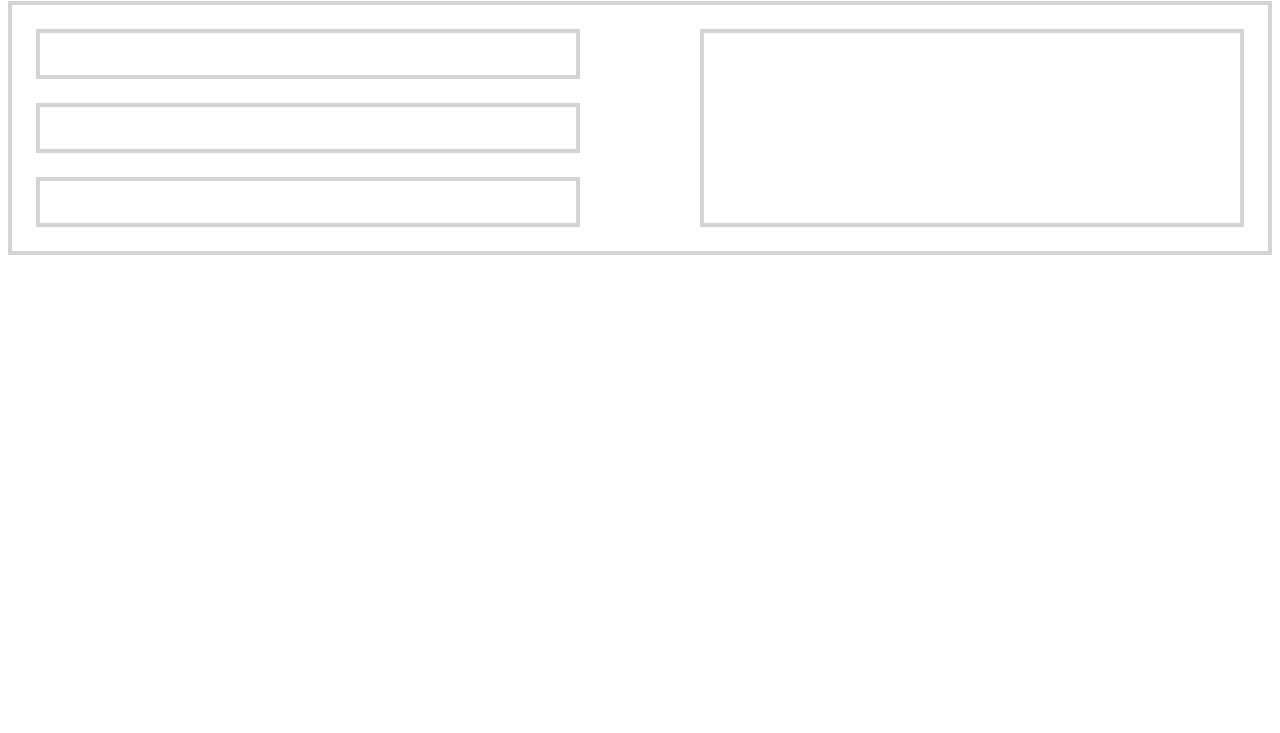
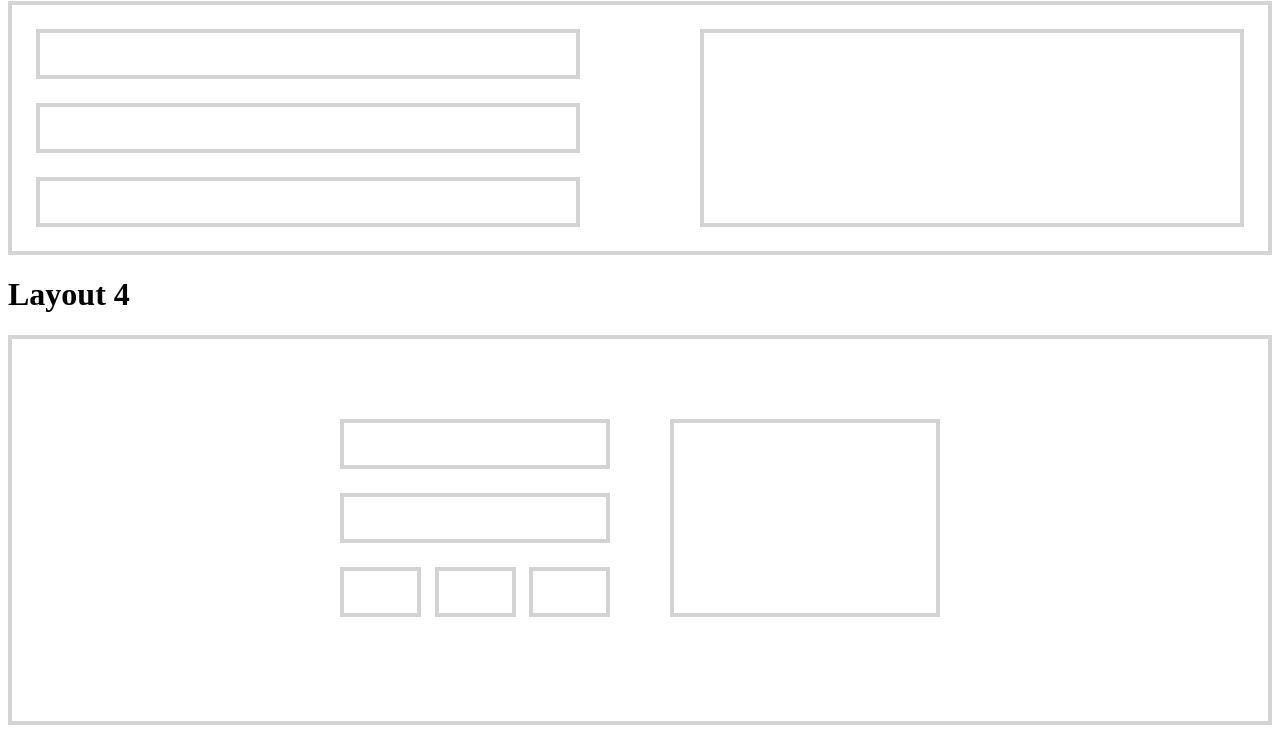
Before and after one commit to nagibjj/Flex, a plain HTML site: page index.html in a window 1280 px wide. Shown: the part 723-1456 px from the top of the page. Before the commit the page ends 999 px from the top, so only its background shows below. Drawn offline with Linux system fonts and the light colour scheme.

Commit message:
Finished Layout 4

```diff
--- a/index.html
+++ b/index.html
@@ -40,6 +40,20 @@
       </div>
       <div class="box-3 box-large"></div>
     </div>
-    <h1></h1>
+    <h1>Layout 4</h1>
+    <div class="container-4">
+        <div class="row-4">
+            <div class="box-wrapper-3">
+                <div class="box-3 box-small-3"></div>
+                <div class=" box-3 box-small-3"></div>
+                <div class="tiny-wrapper">
+                    <div class="box-3 box-small-3 box-tiny"></div>
+                    <div class="box-3 box-small-3 box-tiny"></div>
+                    <div class="box-3 box-small-3 box-tiny"></div>
+                </div>
+            </div>
+            <div class="box-3 box-large"></div>
+        </div>
+    </div>
   </body>
 </html>
--- a/styles.css
+++ b/styles.css
@@ -81,3 +81,25 @@
 .box-large{
     width: 45%;
 }
+
+.container-4{
+    border: 4px solid lightgray;
+    padding: 80px 24px 80px 24px;
+}
+
+.row-4{
+    width: 100%;
+    max-width: 600px;
+    margin: 0 auto;
+    display: flex;
+    justify-content: space-between;
+}
+
+.box-tiny{
+    width: 30%;
+}
+
+.tiny-wrapper{
+    display: flex;
+    justify-content: space-between;
+}
```
